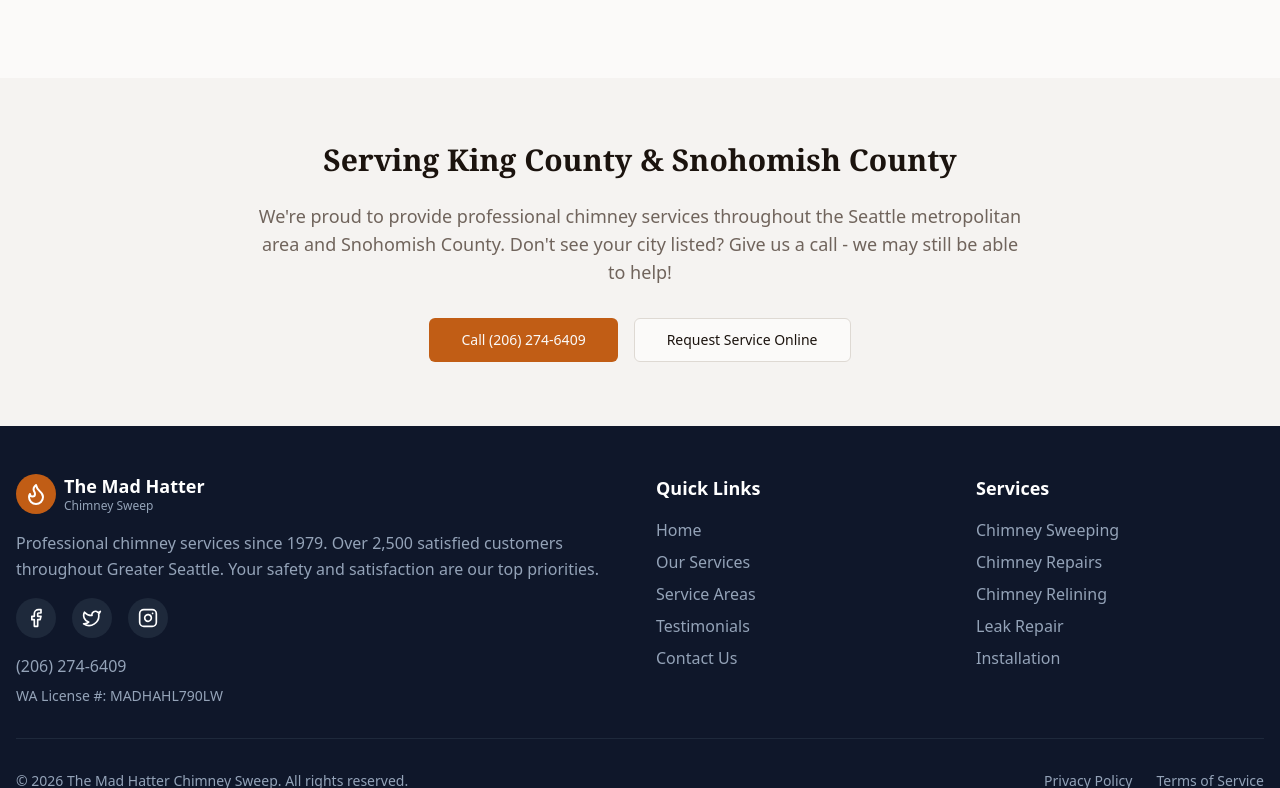
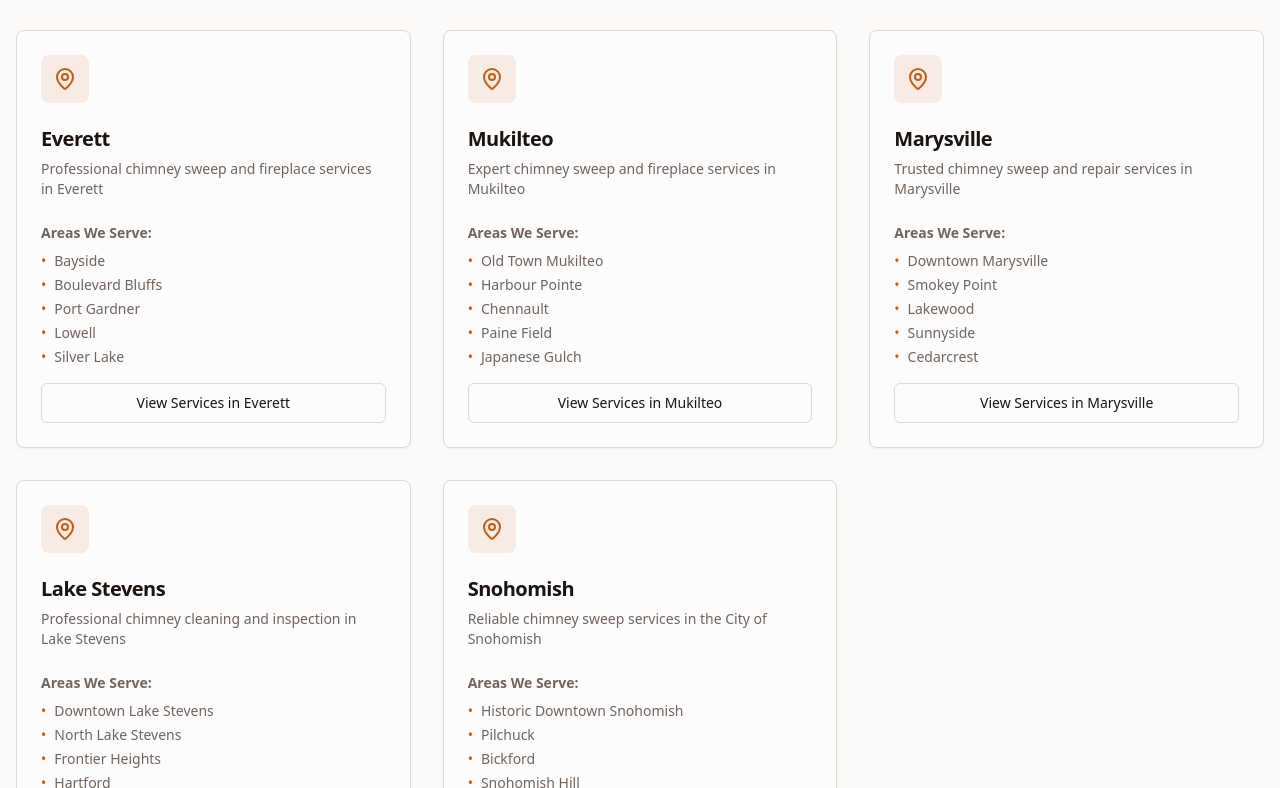
Before and after one commit to jaystonez/mad-hatter-chimney-sweep, a Next.js app: page /locations in a window 1280 px wide. Shown: the part 1852-2640 px from the top of the page. Built offline with nearby package versions, Linux system fonts and the light colour scheme; a web font is replaced by a local one.

Commit message:
Add 5 Snohomish County cities to locations index page

```diff
--- a/app/locations/page.tsx
+++ b/app/locations/page.tsx
@@ -64,6 +64,36 @@ export default function LocationsPage() {
       slug: "bothell",
       description: "Professional chimney sweep and fireplace services in Bothell and Snohomish County",
       neighborhoods: ["Downtown Bothell", "Canyon Park", "North Creek", "Mill Creek", "Maltby"]
+    },
+        {
+      name: "Everett",
+      slug: "everett",
+      description: "Professional chimney sweep and fireplace services in Everett",
+      neighborhoods: ["Bayside", "Boulevard Bluffs", "Port Gardner", "Lowell", "Silver Lake"]
+    },
+    {
+      name: "Mukilteo",
+      slug: "mukilteo",
+      description: "Expert chimney sweep and fireplace services in Mukilteo",
+      neighborhoods: ["Old Town Mukilteo", "Harbour Pointe", "Chennault", "Paine Field", "Japanese Gulch"]
+    },
+    {
+      name: "Marysville",
+      slug: "marysville",
+      description: "Trusted chimney sweep and repair services in Marysville",
+      neighborhoods: ["Downtown Marysville", "Smokey Point", "Lakewood", "Sunnyside", "Cedarcrest"]
+    },
+    {
+      name: "Lake Stevens",
+      slug: "lake-stevens",
+      description: "Professional chimney cleaning and inspection in Lake Stevens",
+      neighborhoods: ["Downtown Lake Stevens", "North Lake Stevens", "Frontier Heights", "Hartford", "Cavalero"]
+    },
+    {
+      name: "Snohomish",
+      slug: "snohomish",
+      description: "Reliable chimney sweep services in the City of Snohomish",
+      neighborhoods: ["Historic Downtown Snohomish", "Pilchuck", "Bickford", "Snohomish Hill", "Riverview"]
     }
   ]
 
```
